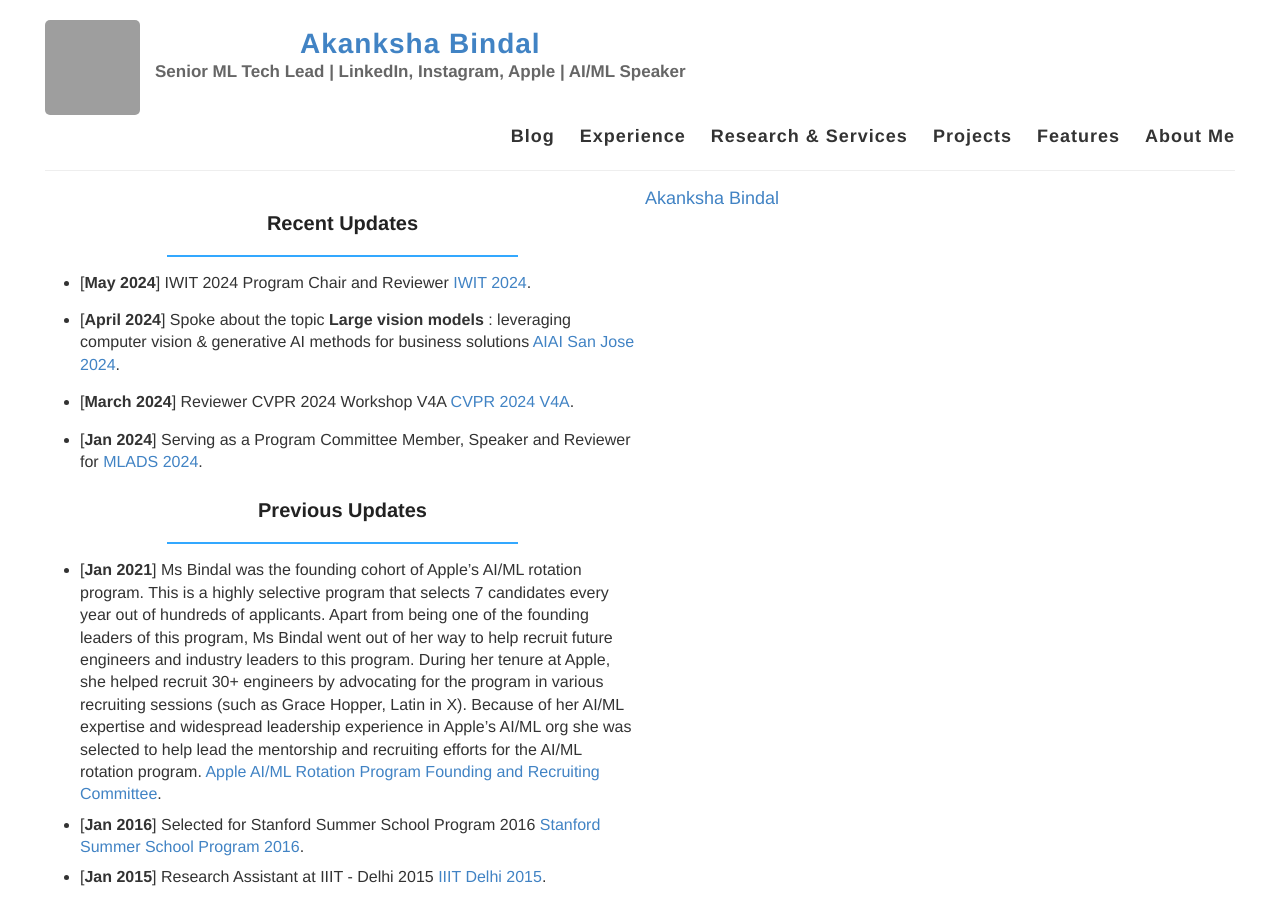
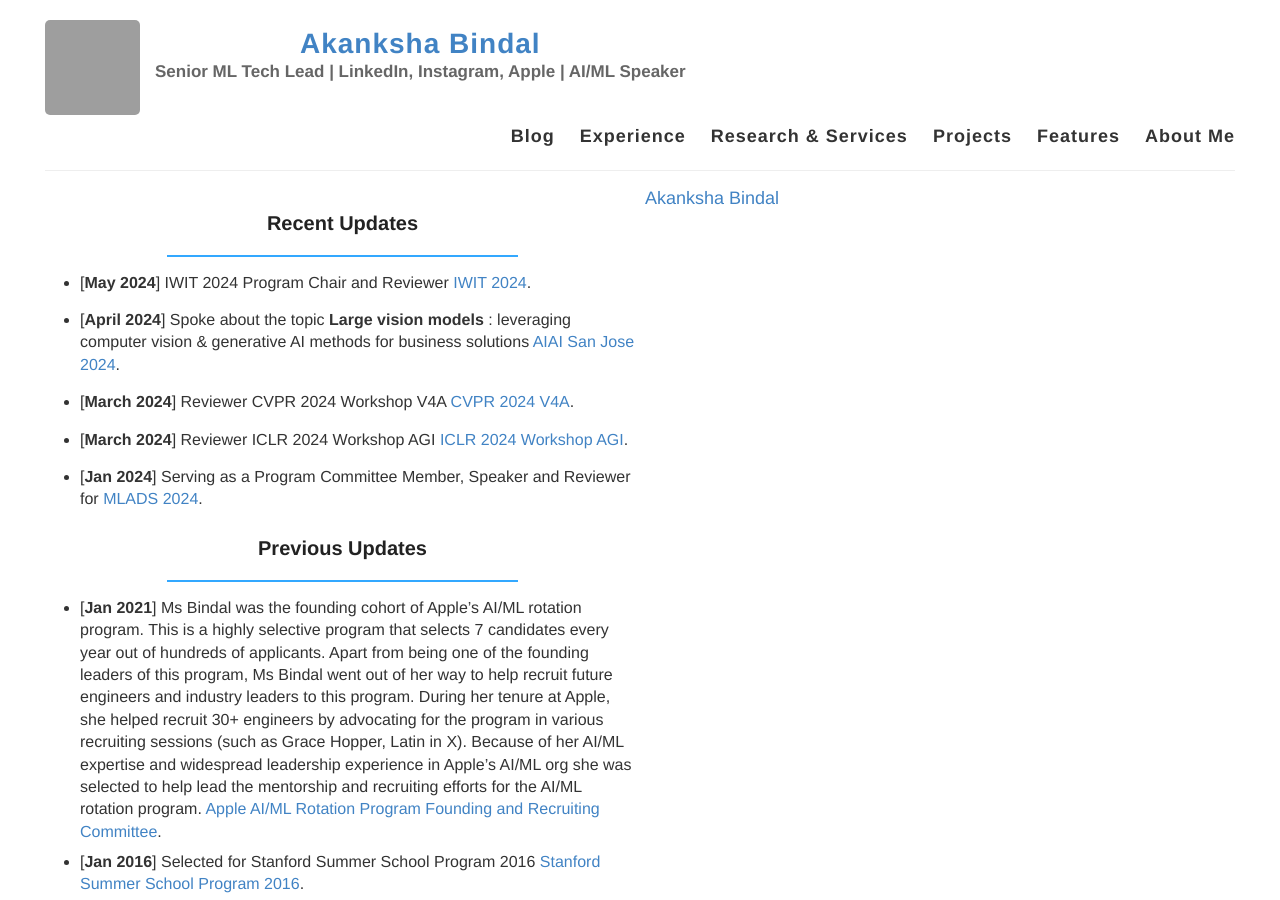
Before and after one commit to ak-7/portfolio, a Jekyll site: the page built from index.html, in a window 1280 px wide and 900 px high. Built offline with Jekyll 4.4.1, drawn with Linux system fonts in a browser that asks for light colours; comment, search, counter and statistics services are not loaded; grey boxes are pictures that could not be loaded.

Commit message:
ICLR 2024

```diff
--- a/index.html
+++ b/index.html
@@ -28,6 +28,12 @@ layout: default
       <li class="updates"> [<b>March 2024</b>] Reviewer CVPR 2024 Workshop V4A <a
           href="https://www.agriculture-vision.com/agriculture-vision-2024" target="_blank">CVPR 2024 V4A</a>.
     </ul>
+
+    <ul>
+      <li class="updates"> [<b>March 2024</b>] Reviewer ICLR 2024 Workshop AGI <a href="https://agiworkshop.github.io/"
+          target="_blank">ICLR 2024 Workshop AGI</a>.
+    </ul>
+
     <ul>
       <li class="updates"> [<b>Jan 2024</b>] Serving as a Program Committee Member, Speaker and Reviewer for <a
           href="https://www.credly.com/organizations/microsoft-machine-learning-ai-data-science-conference-mlads/badges"
```
